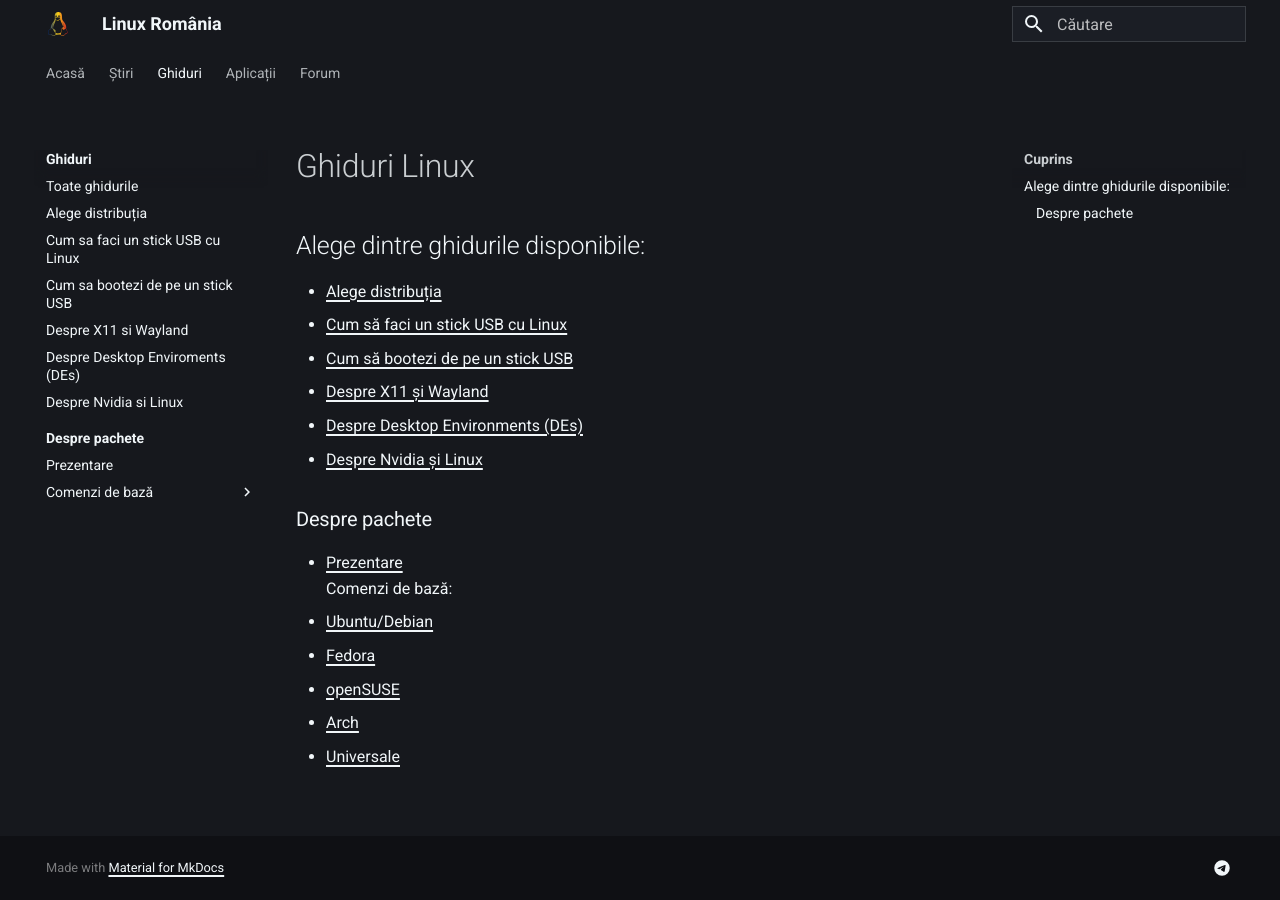
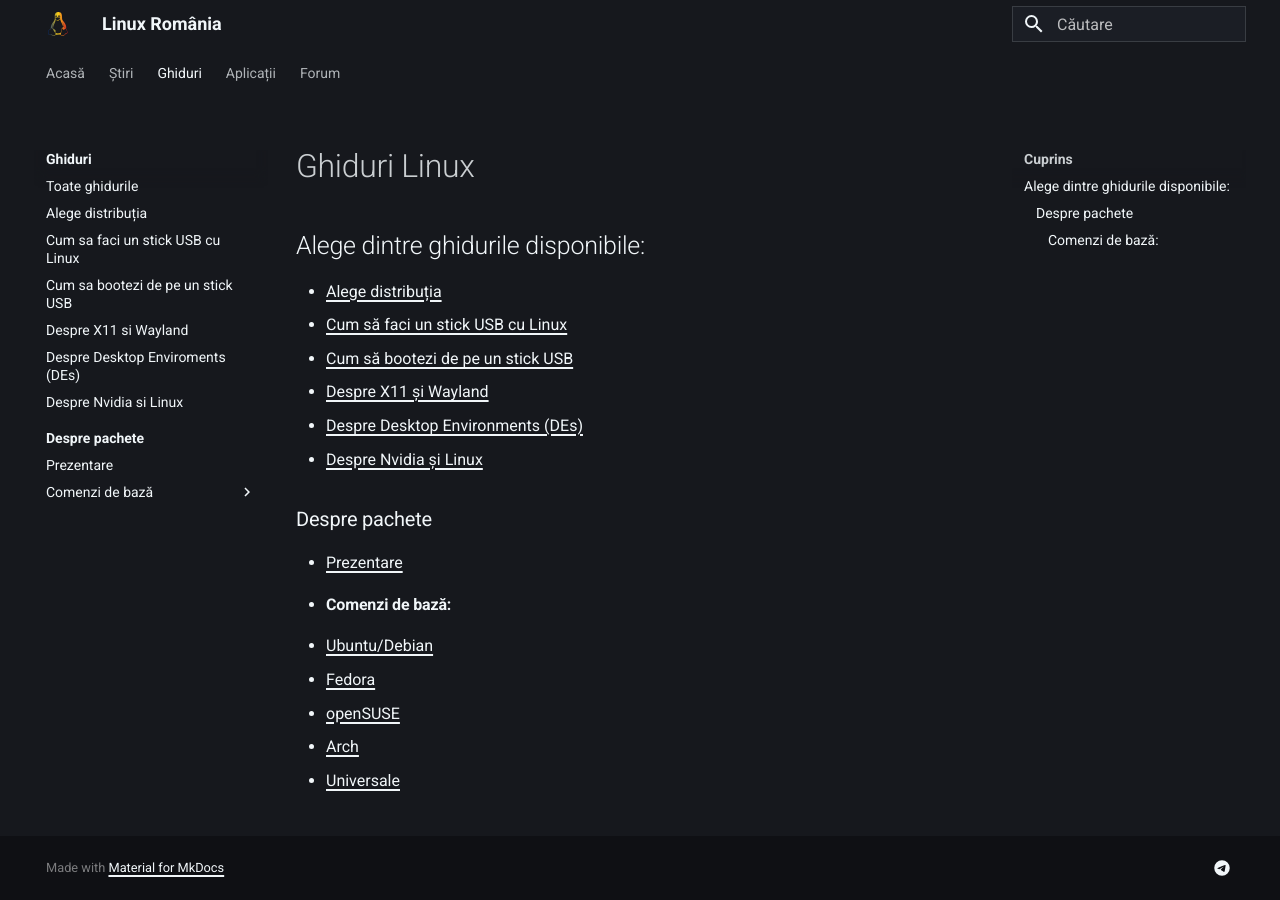
Before and after one commit to linux-romania/linuxromania-site, an MkDocs documentation site: the page built from docs/ghiduri/index.md, in a window 1280 px wide. Built offline with MkDocs 1.6.1 and Material for MkDocs 9.7.7, drawn with Linux system fonts in a browser that asks for light colours.

Commit message:
Update index.md

```diff
--- a/docs/ghiduri/index.md
+++ b/docs/ghiduri/index.md
@@ -11,7 +11,7 @@
 
 ### Despre pachete
 - [Prezentare](incepatori/despre-packages.md)
-Comenzi de bază:
+- #### Comenzi de bază:
   - [Ubuntu/Debian](incepatori/comenzi-basic/debian.md)
   - [Fedora](incepatori/comenzi-basic/fedora.md)
   - [openSUSE](incepatori/comenzi-basic/opensuse.md)
```
